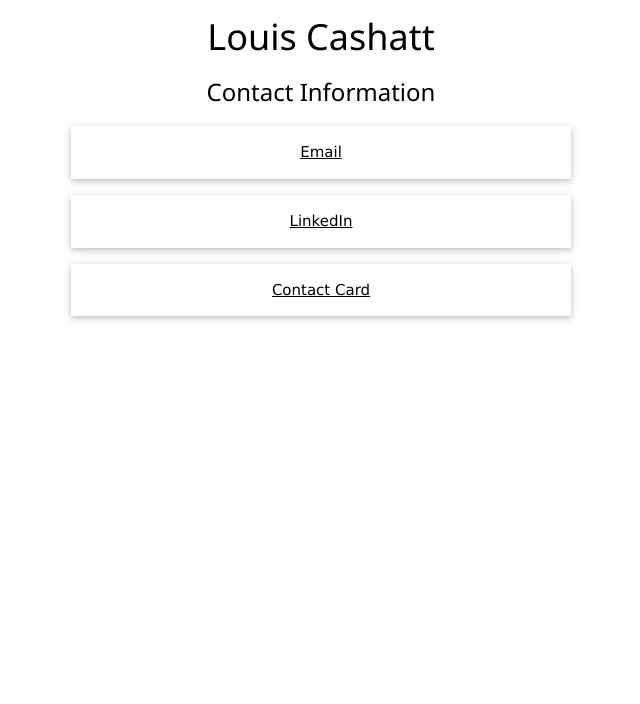
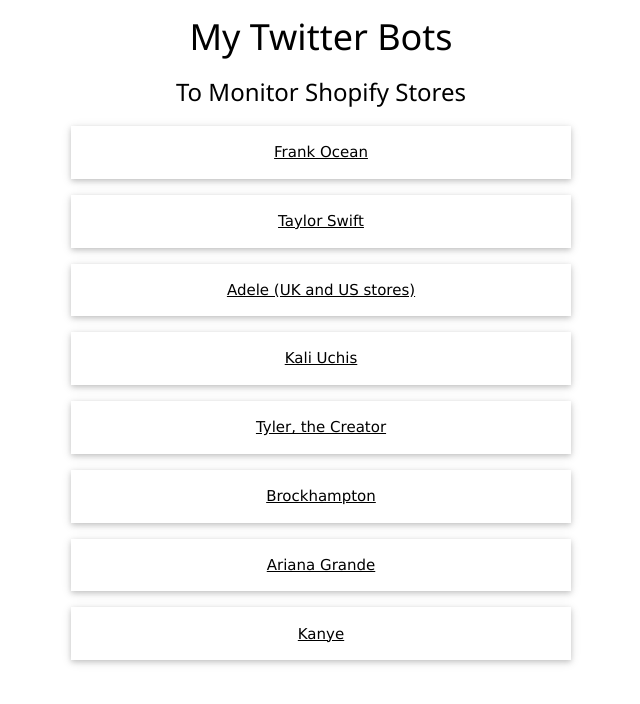
Before and after one commit to MyTwitterBots/MyTwitterBots.github.io, a plain HTML site: page index.html in a window 1280 px wide. Shown: the whole page, without its empty margins (319-959 px from the left). Drawn offline with nearby package versions, Linux system fonts and the light colour scheme.

Commit message:
Update index.html

```diff
--- a/index.html
+++ b/index.html
@@ -1,7 +1,7 @@
 <!DOCTYPE html>
 
 <html>
-<title>Contact Info</title>
+<title>Shopify Monitors</title>
 
 <style>
 .content {
@@ -15,12 +15,17 @@
 <body>
 
 <div class="content">
-  <h1><center>Louis Cashatt</center></h1>
-  <h3><center>Contact Information</center></h3>
+  <h1><center>My Twitter Bots</center></h1>
+  <h3><center>To Monitor Shopify Stores</center></h3>
 
-  <div class="w3-panel w3-card-2"><a href= "mailto:lecashatt@harrisandsloan.com"><center><p>Email</p></center></a></div>
-  <div class="w3-panel w3-card-2"><a href= "https://linkedin.com/in/louis-cashatt"><center><p>LinkedIn</p></center></a></div>
-  <div class="w3-panel w3-card-2"><a href= "https://cashcat96.github.io/contactcard.vcf"><center><p>Contact Card</p></center></a></div>
+  <div class="w3-panel w3-card-2"><a href= "https://twitter.com/AutoFrankAlerts"><center><p>Frank Ocean</p></center></a></div>
+  <div class="w3-panel w3-card-2"><a href= "https://twitter.com/AutoTaylorAlert"><center><p>Taylor Swift</p></center></a></div>
+  <div class="w3-panel w3-card-2"><a href= "https://twitter.com/AutoAdeleAlerts"><center><p>Adele (UK and US stores)</p></center></a></div>
+  <div class="w3-panel w3-card-2"><a href= "https://twitter.com/AutoKaliAlerts"><center><p>Kali Uchis</p></center></a></div>
+  <div class="w3-panel w3-card-2"><a href= "https://twitter.com/AutoTylerAlerts"><center><p>Tyler, the Creator</p></center></a></div>
+  <div class="w3-panel w3-card-2"><a href= "https://twitter.com/autobhalerts"><center><p>Brockhampton</p></center></a></div>
+  <div class="w3-panel w3-card-2"><a href= "https://twitter.com/autoarianaalert"><center><p>Ariana Grande</p></center></a></div>
+  <div class="w3-panel w3-card-2"><a href= "https://twitter.com/autokanyealerts"><center><p>Kanye</p></center></a></div>
 </div>
 
 </body>
```
